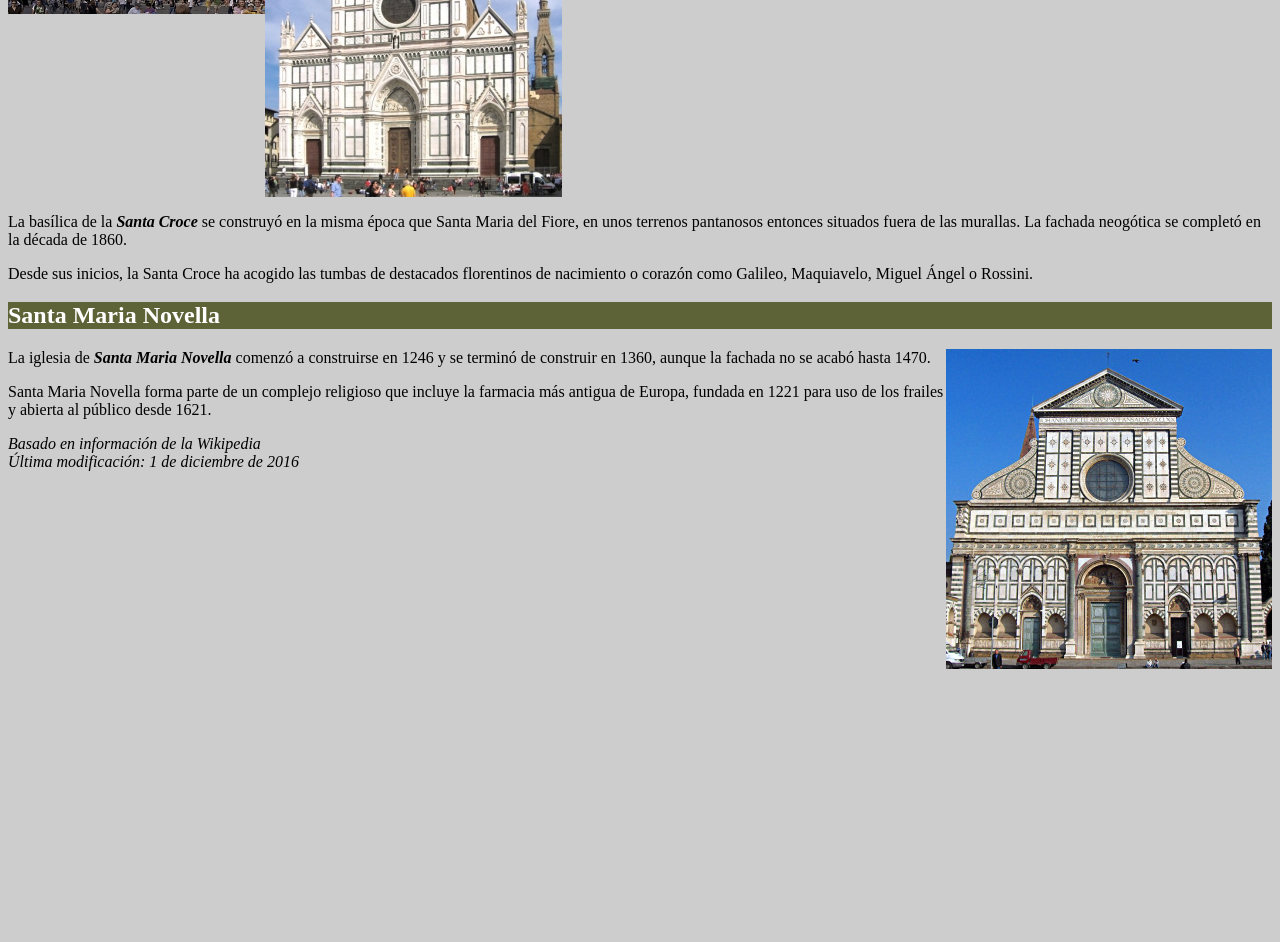
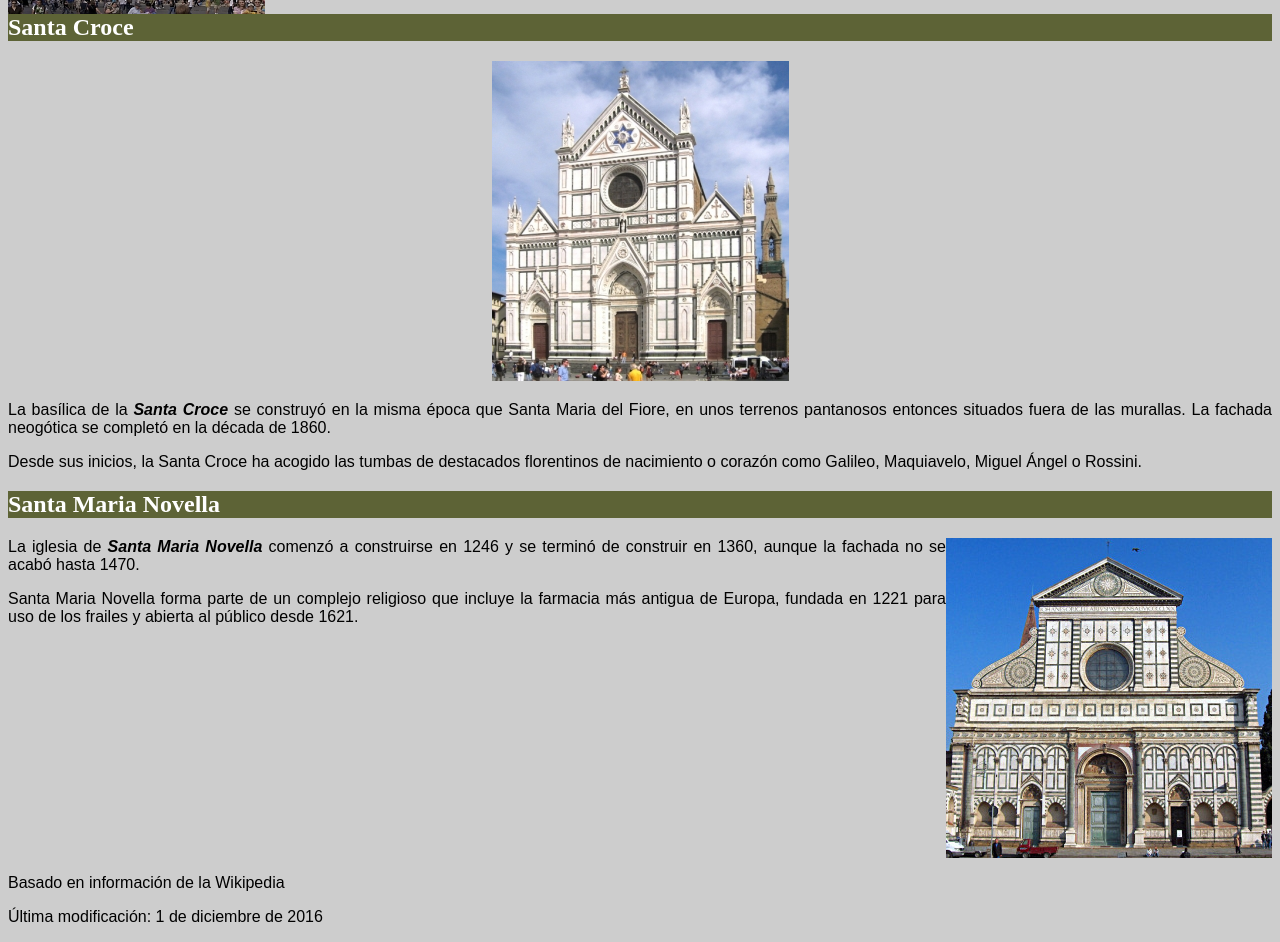
Before and after one commit to RichardguzM/practica6.1, a plain HTML site: page index.html in a window 1280 px wide. Shown: the part 443-1385 px from the top of the page. Before the commit the page ends 1112 px from the top, so only its background shows below. Drawn offline with Linux system fonts and the light colour scheme.

Commit message:
iglesias

```diff
--- a/index.html
+++ b/index.html
@@ -8,32 +8,21 @@
 </head>
 <body>
     <h1>FLORENCIA</h1>
-
     <p>Florencia fue en el siglo XIV la cuna del Renacimiento y concentra una cantidad enorme de obras de arte y arquitectura de aquel período. Hablaremos aquí de tres de las principales iglesias de Florencia.</p>
-
     <h2><img class="santamaria" src="img/santa-maria-del-fiore.jpg" alt="Santa Maria del Fiore" title="Santa Maria del Fiore">Santa Maria del Fiore</h2>
-
     <p>La construcción de <span>Santa Maria del Fiore</span> comenzó en 1296 y prosiguió a lo largo del siglo XIV hasta convertirla en la iglesia más grande del mundo en su época. En 1420 comenzó la construcción de la cúpula, todavía hoy la mayor del mundo construida en ladrillo, por el arquitecto Filippo Brunelleschi.</p>
-
     <p>La fachada original de la catedral no se forró hasta la década de 1880, en mármoles blancos, rojos y verdes, similares a los del campanario del siglo XIV.</p>
-
     <h2>Santa Croce</h2>
-
-    <p class="centrado"><img class="santacroce" src="img/santa-croce.jpg" alt="Santa Croce" title="Santa Croce"></p>
-
+    <p class="centrado"><img src="img/santa-croce.jpg" alt="Santa Croce" title="Santa Croce"></p>
     <p>La basílica de la <span>Santa Croce</span> se construyó en la misma época que Santa Maria del Fiore, en unos terrenos pantanosos entonces situados fuera de las murallas. La fachada neogótica se completó en la década de 1860.</p>
-
     <p>Desde sus inicios, la Santa Croce ha acogido las tumbas de destacados florentinos de nacimiento o corazón como Galileo, Maquiavelo, Miguel Ángel o Rossini.</p>
-
     <h2>Santa Maria Novella</h2>
-
     <p><img class="santanovella" src="img/santa-maria-novella.jpg" alt="Santa Maria Novella" title="Santa Maria Novella">La iglesia de <span>Santa Maria Novella</span> comenzó a construirse en 1246 y se terminó de construir en 1360, aunque la fachada no se acabó hasta 1470.</p>
-
     <p>Santa Maria Novella forma parte de un complejo religioso que incluye la farmacia más antigua de Europa, fundada en 1221 para uso de los frailes y abierta al público desde 1621.</p>
 
-    <address>Basado en información de la Wikipedia
-        <br>
-      Última modificación: 1 de diciembre de 2016</address>
+    <br>
+    <p>Basado en información de la Wikipedia</p>
+    <p>Última modificación: 1 de diciembre de 2016</p>
 
 
 
--- a/style.css
+++ b/style.css
@@ -5,11 +5,15 @@ body {
 h1 {
     color: #161669;
     text-align: right;
+    font-weight: 1000 ;
+    letter-spacing: 50px;
+
 }
 
 h2 {
     background-color: #5d6336;
     color: white;
+    clear: both;
 
 }
 
@@ -18,20 +22,26 @@ img.santamaria {
     width="257" height="321"
 }
 
-img.santacroce {
-    display: block;
-}
 
 img.santanovella {
     float: right;
     width="326" height="320"
 }
 
+span {
+    font-weight: bold;
+    font-style: italic;
+}
+
 p.centrado {
     text-align: center;
 }
 
-span {
-    font-weight: bold;
-    font-style: italic;
+br {
+    clear: both;
 }
+
+P {
+    font-family: sans-serif;
+    text-align: justify;
+}
```
